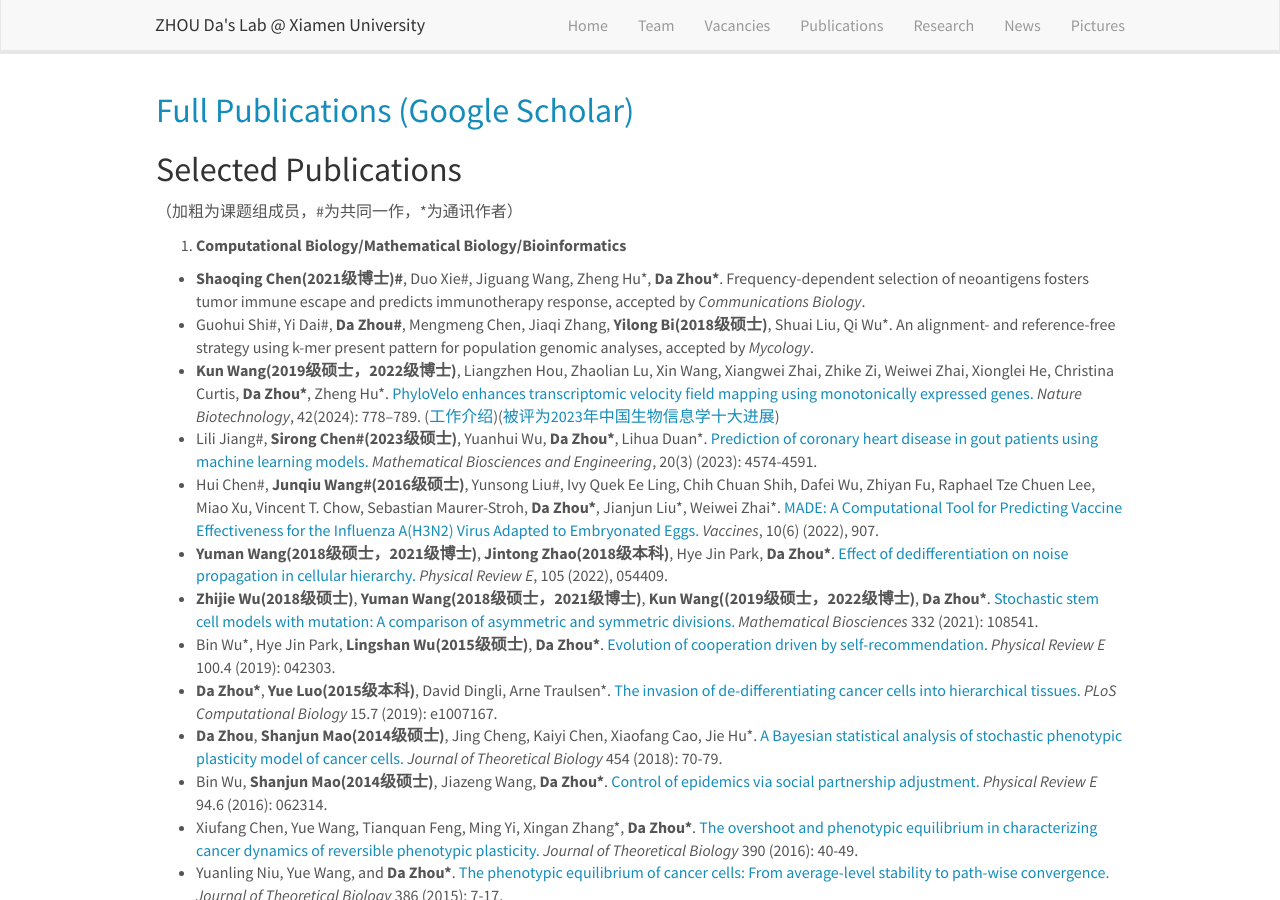
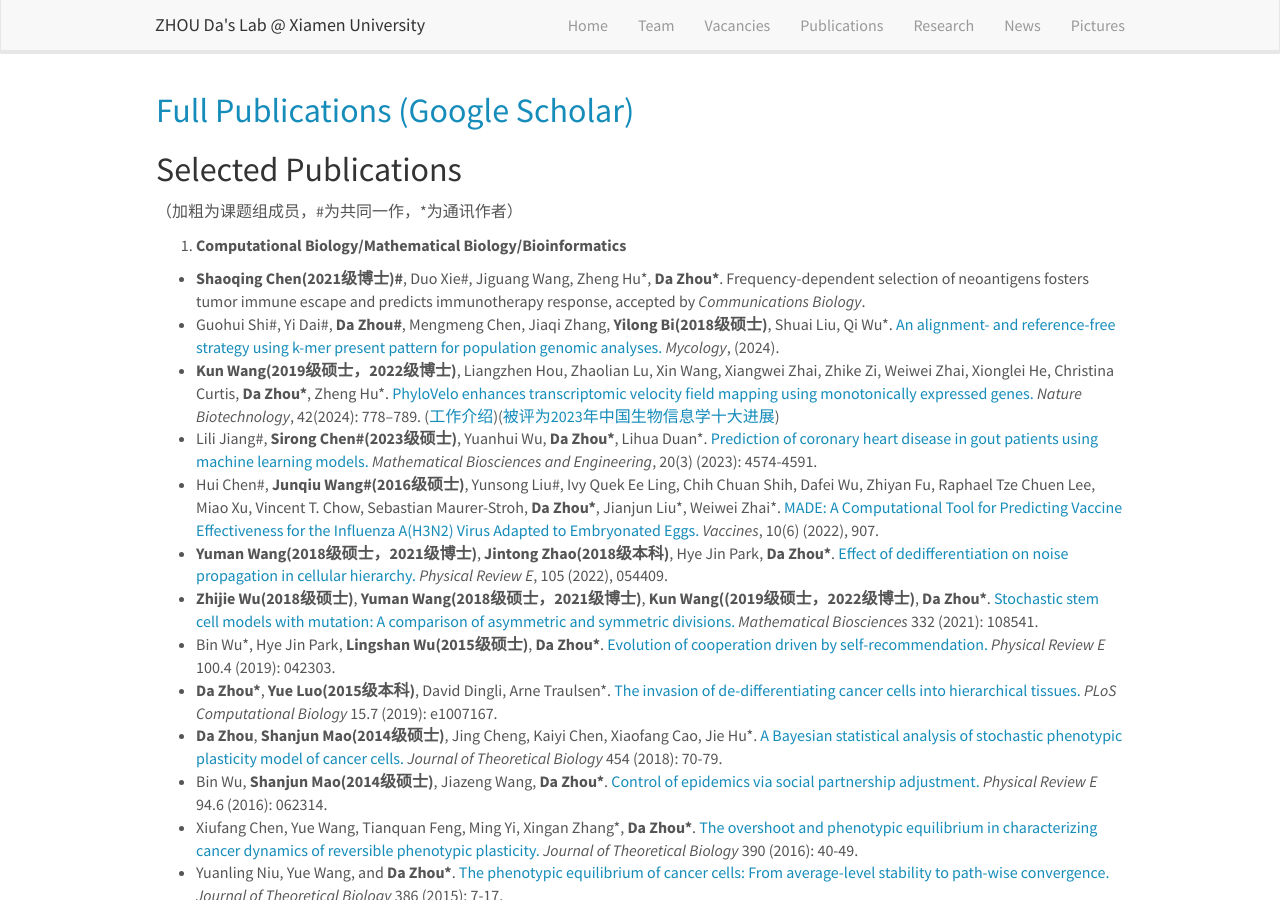
Before and after one commit to ZhouDaLab/zhoudalab.github.io, a Jekyll site: the page built from _pages/publications.md, in a window 1280 px wide and 900 px high. Built offline with Jekyll 4.4.1, drawn with Linux system fonts in a browser that asks for light colours; nearby versions of some CDN libraries.

Commit message:
Update publications.md

```diff
--- a/_pages/publications.md
+++ b/_pages/publications.md
@@ -15,7 +15,7 @@ permalink: /publications/
 1. **Computational Biology/Mathematical Biology/Bioinformatics**
 
 - **Shaoqing Chen(2021级博士)\#**, Duo Xie\#, Jiguang Wang, Zheng Hu\*, **Da Zhou\***. Frequency-dependent selection of neoantigens fosters tumor immune escape and predicts immunotherapy response, accepted by *Communications Biology*.
-- Guohui Shi\#, Yi Dai#, **Da Zhou\#**, Mengmeng Chen, Jiaqi Zhang, **Yilong Bi(2018级硕士)**, Shuai Liu, Qi Wu\*. An alignment- and reference-free strategy using k-mer present pattern for population genomic analyses, accepted by *Mycology*.
+- Guohui Shi\#, Yi Dai#, **Da Zhou\#**, Mengmeng Chen, Jiaqi Zhang, **Yilong Bi(2018级硕士)**, Shuai Liu, Qi Wu\*. [An alignment- and reference-free strategy using k-mer present pattern for population genomic analyses.](https://www.tandfonline.com/doi/citedby/10.1080/21501203.2024.2358868?scroll=top&needAccess=true) *Mycology*, (2024).
 - **Kun Wang(2019级硕士，2022级博士)**, Liangzhen Hou, Zhaolian Lu, Xin Wang, Xiangwei Zhai, Zhike Zi, Weiwei Zhai, Xionglei He, Christina Curtis, **Da Zhou\***, Zheng Hu\*. [PhyloVelo enhances transcriptomic velocity field mapping using monotonically expressed genes.](https://www.nature.com/articles/s41587-023-01887-5) *Nature Biotechnology*, 42(2024): 778–789. ([工作介绍](http://isynbio.siat.ac.cn/view.php?id=753))([被评为2023年中国生物信息学十大进展](http://gpb.big.ac.cn/news/1020))
 - Lili Jiang\#, **Sirong Chen\#(2023级硕士)**, Yuanhui Wu,  **Da Zhou\***,  Lihua Duan\*.  [Prediction of coronary heart disease in gout patients using machine learning models.](http://www.aimspress.com/article/doi/10.3934/mbe.2023212) *Mathematical Biosciences and Engineering*, 20(3) (2023): 4574-4591.
 - Hui Chen\#, **Junqiu Wang\#(2016级硕士)**, Yunsong Liu\#, Ivy Quek Ee Ling, Chih Chuan Shih, Dafei Wu, Zhiyan Fu, Raphael Tze Chuen Lee, Miao Xu, Vincent T. Chow, Sebastian Maurer-Stroh, **Da Zhou\***, Jianjun Liu\*, Weiwei Zhai\*. [MADE: A Computational Tool for Predicting Vaccine Effectiveness for the Influenza A(H3N2) Virus Adapted to Embryonated Eggs.](https://www.mdpi.com/2076-393X/10/6/907) *Vaccines*, 10(6) (2022), 907.
```
